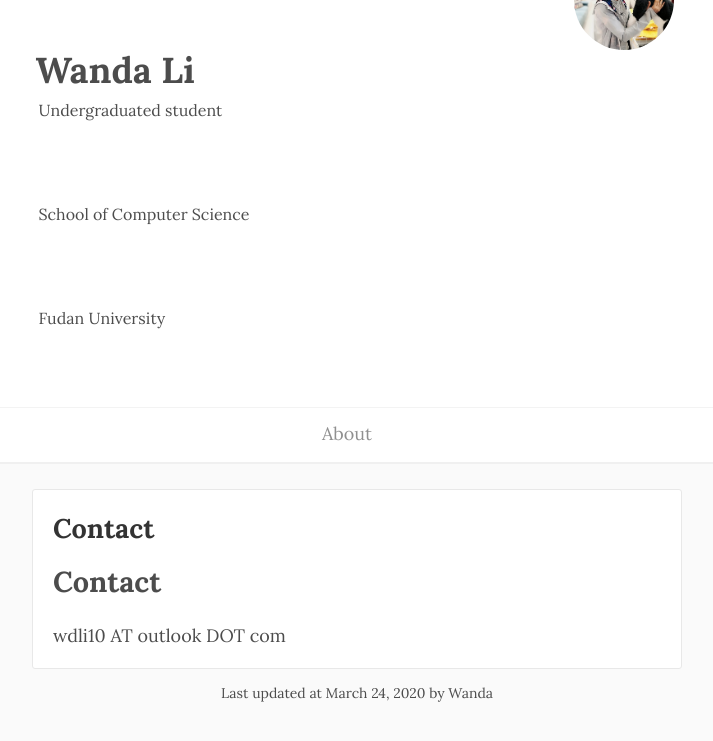
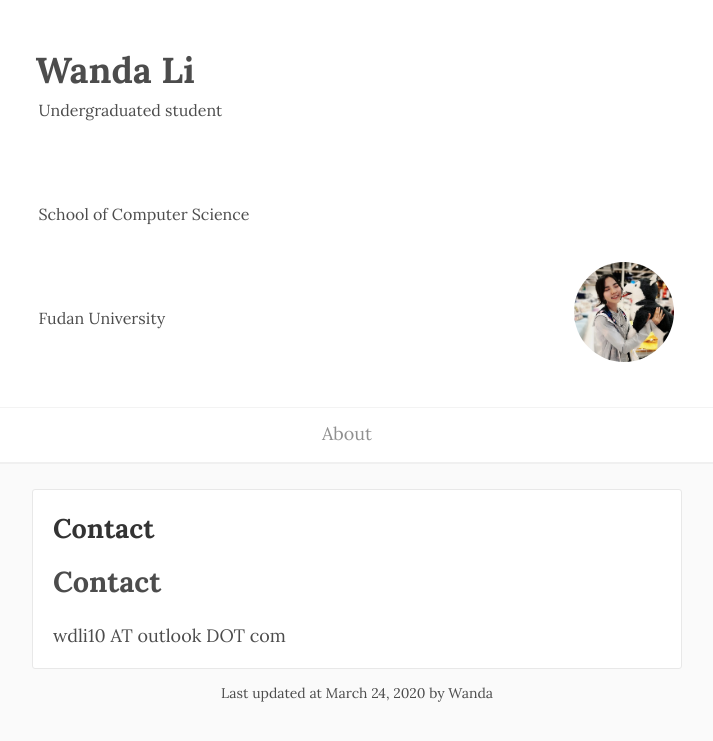
Before and after one commit to wandli/wandli.github.io, a Jekyll site: the page built from README.md, in a window 1280 px wide. Shown: the top 741 px of the page, without its empty margins (283-996 px from the left). Built offline with Jekyll 4.4.1, drawn with Linux system fonts in a browser that asks for light colours; our own code applies the rules of GitHub Pages for plain Markdown files.

Commit message:
Update header.html

```diff
--- a/_includes/header.html
+++ b/_includes/header.html
@@ -2,11 +2,12 @@
   <div id="header__content">
     <div id="header__info">
       <h1><a href="{{ site.baseurl }}/about">{{ site.title }}</a></h1>
-	<img src="{{ site.baseurl }}/images/wanda.jpg" alt="opps! Wanda is shy">
       <p>Undergraduated student</p>
       <p>School of Computer Science</p>
       <p>Fudan University</p>
-	</div>
+      <img src="{{ site.baseurl }}/images/wanda.jpg" alt="opps! Wanda is shy">
+    </div>
+
     <ul id="header__nav">
       <!--
         <li><a href="{{ site.baseurl }}/" class="{% if page.url == '/' %}active__link{% else %}{% endif %}">Main</a>
```
